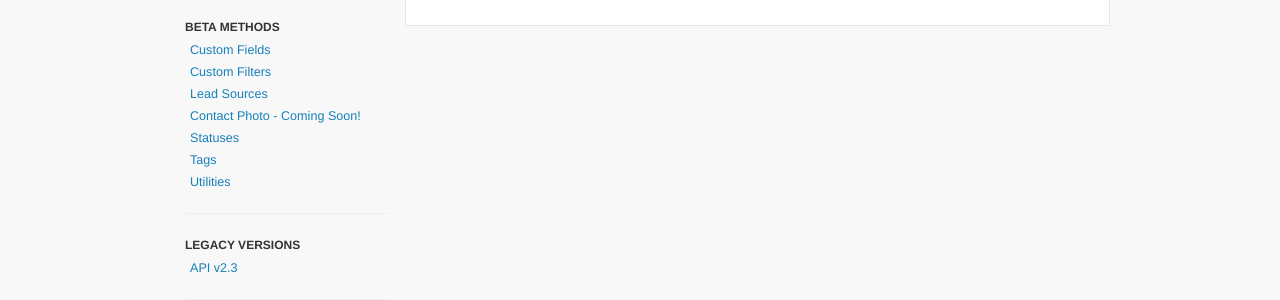
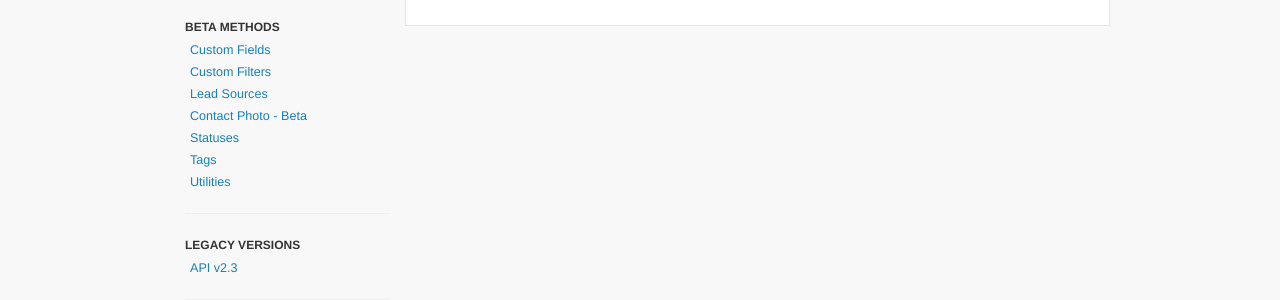
Before and after one commit to OnePageCRM/OnePageCRM.github.io, a Jekyll site: the page built from _posts/2014-03-04-contact-photo.md, in a window 1280 px wide and 956 px high. Shown: the part 546-846 px from the top of the window. Built offline with Jekyll 4.4.1, drawn with Linux system fonts in a browser that asks for light colours; nearby versions of some CDN libraries; Markdown is read by kramdown in place of the engine named in the settings.

Commit message:
contact photo and search by url updated

```diff
--- a/_posts/2014-03-04-contact-photo.md
+++ b/_posts/2014-03-04-contact-photo.md
@@ -1,6 +1,6 @@
 ---
 layout: api
-title: "Contact Photo - Coming Soon!"
+title: "Contact Photo - Beta"
 slug: "contactphoto"
 category: otherresources
 date: 2014-03-04 10:35:28
--- a/_posts/2014-03-04-contacts.html
+++ b/_posts/2014-03-04-contacts.html
@@ -193,7 +193,7 @@
     <tr>
       <td><code class="redtext">string</code></td>
       <td><code class="bluetext">url</code></td>
-      <td>Coming Soon - Search for contacts with matching url. Search is case insensitive, but must be an exact match - ie a search for http://www.example.com will not find a contact with url www.example.com</td>
+      <td>Search for contacts with matching url. Search is case insensitive, but must be an exact match - ie a search for http://www.example.com will not find a contact with url www.example.com</td>
     </tr>
     <tr>
       <td><code class="redtext">id</code></td>
```
